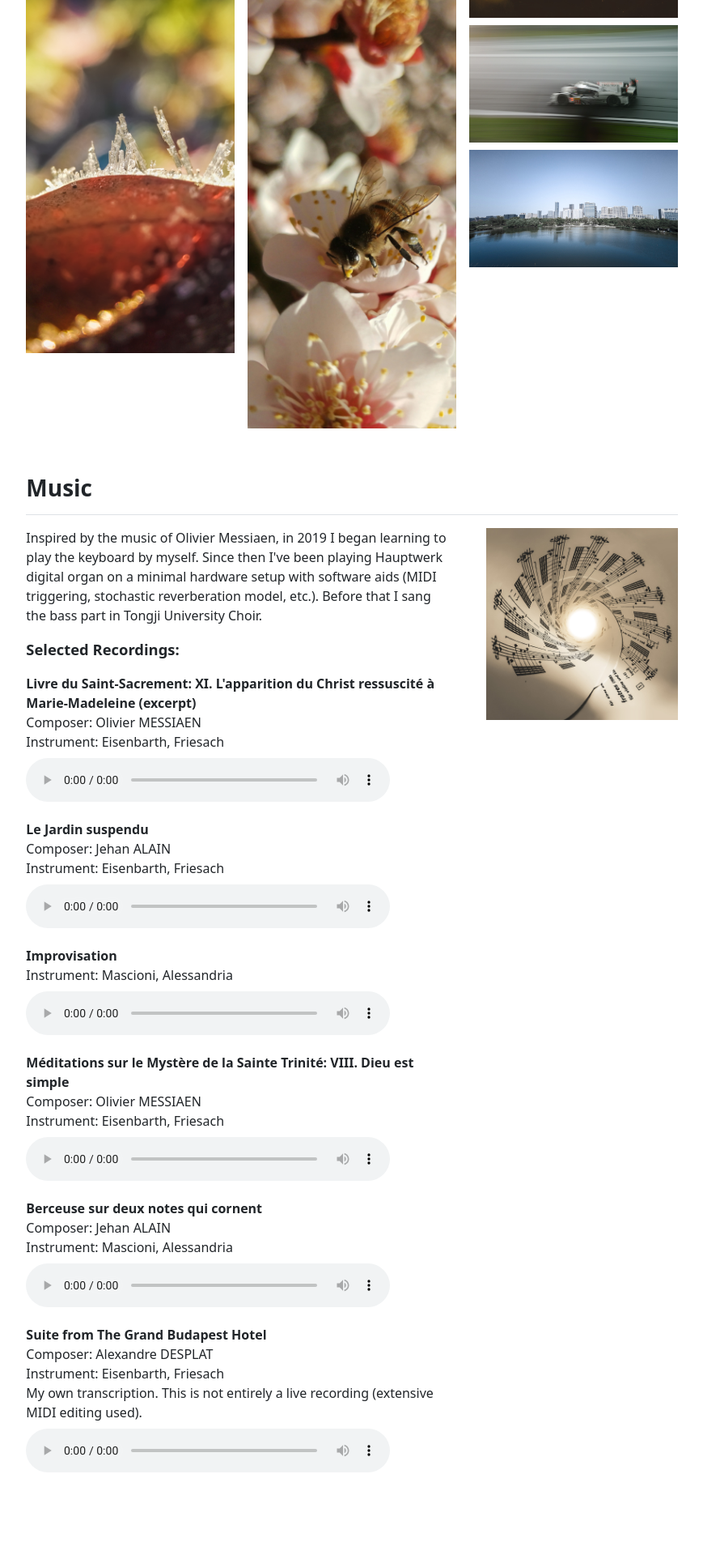
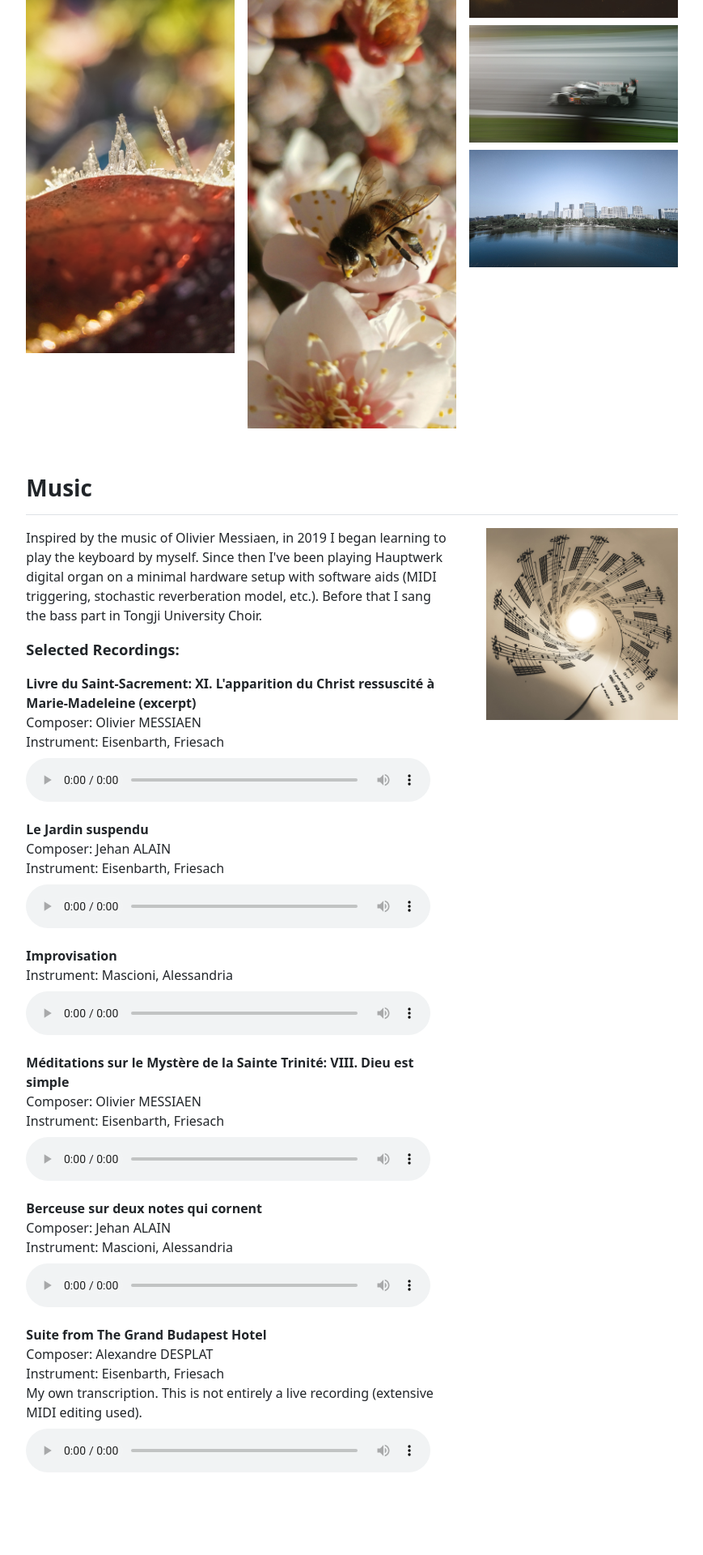
Before and after one commit to Lakonik/lakonik.github.io, a Jekyll site: the page built from projects_art.md, in a window 1280 px wide. Shown: the part 3562-5482 px from the top of the page at 81% size, without its empty margins (205-1074 px from the left). Built offline with Jekyll 4.4.1, drawn with Linux system fonts in a browser that asks for light colours.

Commit message:
Adjust style, add close button

```diff
--- a/_layouts/projects.html
+++ b/_layouts/projects.html
@@ -177,6 +177,9 @@ layout: default
       </div>
     </div>
   </div>
+  <button type="button" class="close" data-dismiss="modal" aria-label="Close">
+    <span aria-hidden="true">&times;</span>
+  </button>
 </div>
 
 <script type="text/javascript">
@@ -192,7 +195,7 @@ layout: default
 
 <h3 class="fw-bold border-bottom pb-3 mb-3">Music</h3>
 <div class="row g-5 mb-5">
-  <div class="col-md-8">
+  <div class="col-sm-8">
     Inspired by the music of Olivier Messiaen, in 2019 I began learning to play the keyboard by myself. Since then
     I've been playing Hauptwerk digital organ on a minimal hardware setup with software aids (MIDI triggering,
     stochastic reverberation model, etc.). Before that I sang the bass part in Tongji University Choir.
@@ -208,7 +211,7 @@ layout: default
       Composer: Olivier MESSIAEN<br>
       Instrument: Eisenbarth, Friesach
     </p>
-    <audio controls="" style="width:450px;max-width:100%">
+    <audio controls="" style="width:500px;max-width:100%">
       <source src="{{ site.baseurl }}/assets/audio/Le Livre du Saint-Sacrement - XI.mp3" type="audio/mpeg">
       Your browser does not support the audio element.
     </audio>
@@ -220,7 +223,7 @@ layout: default
       Composer: Jehan ALAIN<br>
       Instrument: Eisenbarth, Friesach
     </p>
-    <audio controls="" style="width:450px;max-width:100%">
+    <audio controls="" style="width:500px;max-width:100%">
       <source src="{{ site.baseurl }}/assets/audio/Le Jardin suspendu.mp3" type="audio/mpeg">
       Your browser does not support the audio element.
     </audio>
@@ -231,7 +234,7 @@ layout: default
     <p style="margin-bottom:.5rem">
       Instrument: Mascioni, Alessandria
     </p>
-    <audio controls="" style="width:450px;max-width:100%">
+    <audio controls="" style="width:500px;max-width:100%">
       <source src="{{ site.baseurl }}/assets/audio/Improvisation.mp3" type="audio/mpeg">
       Your browser does not support the audio element.
     </audio>
@@ -243,7 +246,7 @@ layout: default
       Composer: Olivier MESSIAEN<br>
       Instrument: Eisenbarth, Friesach
     </p>
-    <audio controls="" style="width:450px;max-width:100%">
+    <audio controls="" style="width:500px;max-width:100%">
       <source src="{{ site.baseurl }}/assets/audio/Méditations sur le Mystère de la Sainte Trinité - VIII.mp3" type="audio/mpeg">
       Your browser does not support the audio element.
     </audio>
@@ -255,7 +258,7 @@ layout: default
       Composer: Jehan ALAIN<br>
       Instrument: Mascioni, Alessandria
     </p>
-    <audio controls="" style="width:450px;max-width:100%">
+    <audio controls="" style="width:500px;max-width:100%">
       <source src="{{ site.baseurl }}/assets/audio/Berceuse sur deux notes qui cornent.mp3" type="audio/mpeg">
       Your browser does not support the audio element.
     </audio>
@@ -268,13 +271,13 @@ layout: default
       Instrument: Eisenbarth, Friesach<br>
       My own transcription. This is not entirely a live recording (extensive MIDI editing used).
     </p>
-    <audio controls="" style="width:450px;max-width:100%">
+    <audio controls="" style="width:500px;max-width:100%">
       <source src="{{ site.baseurl }}/assets/audio/Suite from The Grand Budapest Hotel.mp3" type="audio/mpeg">
       Your browser does not support the audio element.
     </audio>
 
   </div>
-  <div class="col-md-4">
+  <div class="col-sm-4">
     <img src="{{ site.baseurl }}/assets/img/music.jpg" alt="" width="100%">
   </div>
 </div>
--- a/assets/css/hanshengchen.css
+++ b/assets/css/hanshengchen.css
@@ -70,3 +70,20 @@ img.hover-shadow {
 .card-columns .card {
     margin-bottom: 3.5%;
 }
+
+.close {
+    color: white;
+    position: absolute;
+    top: 10px;
+    right: 25px;
+    font-size: 35px;
+    font-weight: bold;
+    text-shadow: 0 1px 0 black;
+}
+
+.close:hover,
+.close:focus {
+    color: white;
+    text-decoration: none;
+    cursor: pointer;
+}
```
